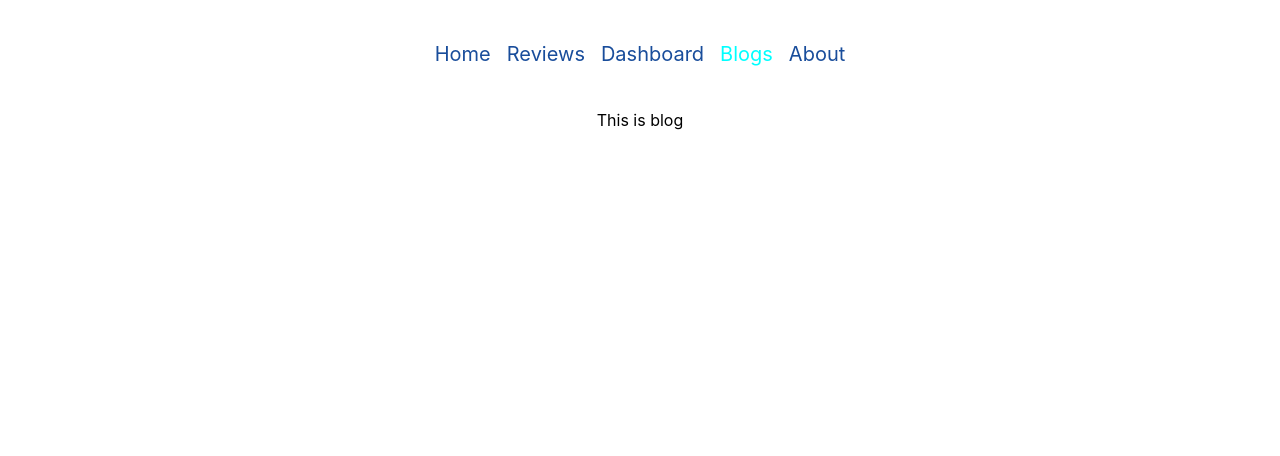
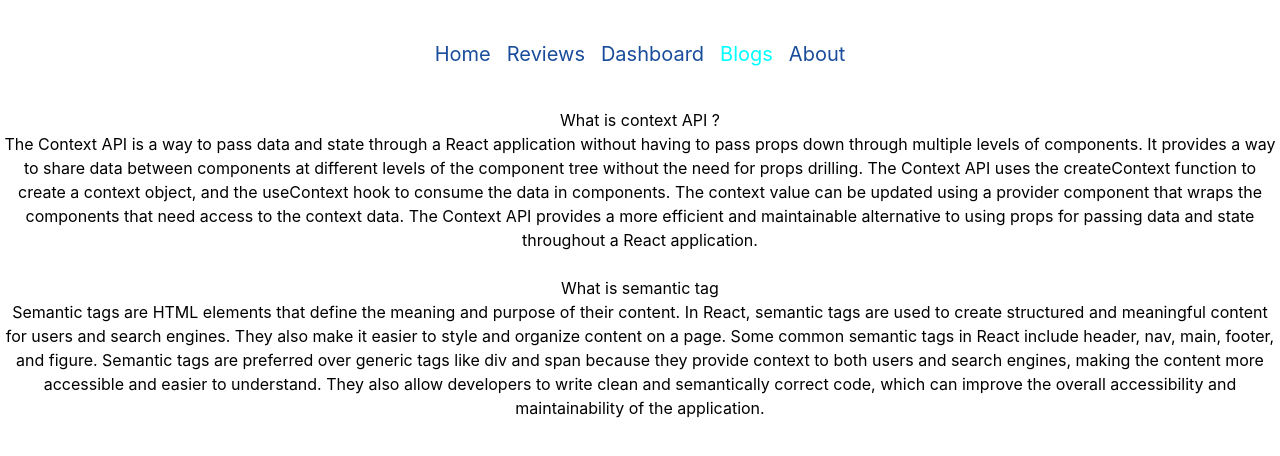
Before and after one commit to Abid360/insta360-2-go, a React (Create React App) app: page /blogs in a window 1280 px wide. Shown: the top 456 px of the page. Built offline with nearby package versions, Linux system fonts and the light colour scheme.

Commit message:
blog post added

```diff
--- a/src/components/Blogs/Blogs.js
+++ b/src/components/Blogs/Blogs.js
@@ -3,7 +3,35 @@ import React from "react";
 const Blogs = () => {
   return (
     <div>
-      <h2>This is blog</h2>
+      <h2>What is context API ?</h2>
+      <p>
+        The Context API is a way to pass data and state through a React
+        application without having to pass props down through multiple levels of
+        components. It provides a way to share data between components at
+        different levels of the component tree without the need for props
+        drilling. The Context API uses the createContext function to create a
+        context object, and the useContext hook to consume the data in
+        components. The context value can be updated using a provider component
+        that wraps the components that need access to the context data. The
+        Context API provides a more efficient and maintainable alternative to
+        using props for passing data and state throughout a React application.
+      </p>
+
+      <br />
+
+      <h2> What is semantic tag</h2>
+      <p>
+        Semantic tags are HTML elements that define the meaning and purpose of
+        their content. In React, semantic tags are used to create structured and
+        meaningful content for users and search engines. They also make it
+        easier to style and organize content on a page. Some common semantic
+        tags in React include header, nav, main, footer, and figure. Semantic
+        tags are preferred over generic tags like div and span because they
+        provide context to both users and search engines, making the content
+        more accessible and easier to understand. They also allow developers to
+        write clean and semantically correct code, which can improve the overall
+        accessibility and maintainability of the application.
+      </p>
     </div>
   );
 };
```
